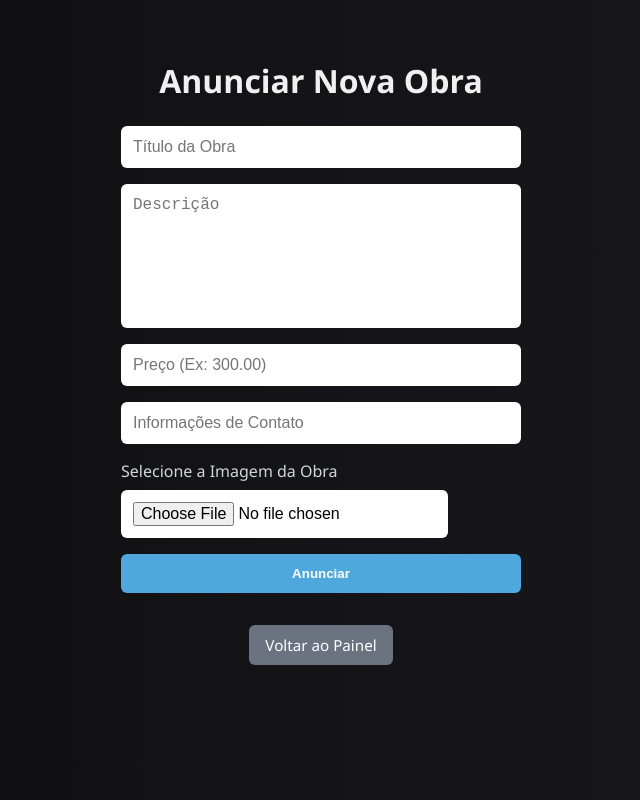
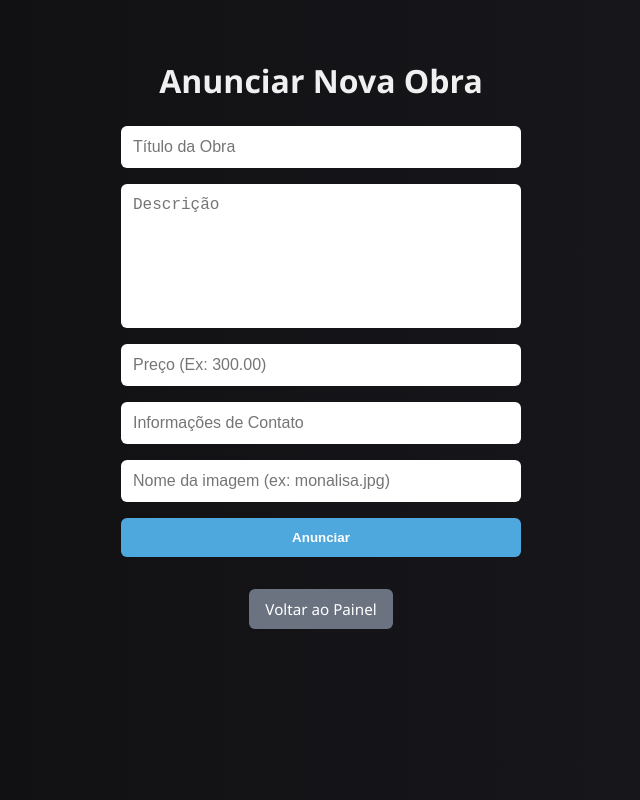
Before and after one commit to gabrielfrz/ArteLocal---FrontEnd, a React (Vite) app: page /create-product in a window 1280 px wide. Shown: the whole page, without its empty margins (319-959 px from the left). Built offline with nearby package versions, Linux system fonts and the light colour scheme.

Commit message:
Corigindo

```diff
--- a/src/pages/CreateProduct.jsx
+++ b/src/pages/CreateProduct.jsx
@@ -10,7 +10,7 @@ export default function CreateProduct() {
     description: '',
     price: '',
     contact: '',
-    imageFile: null,
+    image: ''
   });
 
   const handleChange = (e) => {
@@ -18,28 +18,18 @@ export default function CreateProduct() {
     setForm({ ...form, [name]: value });
   };
 
-  const handleImageChange = (e) => {
-    setForm({ ...form, imageFile: e.target.files[0] });
-  };
-
   const handleSubmit = async (e) => {
     e.preventDefault();
-
-    const formData = new FormData();
-    formData.append('title', form.title);
-    formData.append('description', form.description);
-    formData.append('price', form.price);
-    formData.append('contact', form.contact);
-    formData.append('image', form.imageFile);
 
     try {
       const token = localStorage.getItem('token');
       const res = await fetch('https://artelocal-backend.vercel.app/products', {
         method: 'POST',
         headers: {
+          'Content-Type': 'application/json',
           Authorization: `Bearer ${token}`,
         },
-        body: formData,
+        body: JSON.stringify(form),
       });
 
       const data = await res.json();
@@ -95,25 +85,14 @@ export default function CreateProduct() {
           required
         />
 
-        <div className="file-input-container">
-          <label htmlFor="imageUpload" className="file-input-label">
-            Selecione a Imagem da Obra
-          </label>
-          <input
-            type="file"
-            id="imageUpload"
-            accept="image/*"
-            onChange={handleImageChange}
-            required
-          />
-          {form.imageFile && (
-            <img
-              src={URL.createObjectURL(form.imageFile)}
-              alt="Pré-visualização"
-              className="image-preview"
-            />
-          )}
-        </div>
+        <input
+          type="text"
+          name="image"
+          placeholder="Nome da imagem (ex: monalisa.jpg)"
+          value={form.image}
+          onChange={handleChange}
+          required
+        />
 
         <button type="submit">Anunciar</button>
       </form>
--- a/src/pages/Products.jsx
+++ b/src/pages/Products.jsx
@@ -41,11 +41,15 @@ export default function Products() {
         <div className="products-grid">
           {products.map((product) => (
             <div key={product.id} className="product-card">
-              <img src={product.image} alt={product.title} className="product-image" />
+              {/* Se futuramente quiser exibir a imagem real via URL, use esse trecho abaixo */}
+              {/* <img src={`https://artelocal-backend.vercel.app/uploads/${product.image}`} alt={product.title} className="product-image" /> */}
+
+              {/* Como agora é só o nome da imagem como string, vamos exibir assim: */}
               <h3>{product.title}</h3>
               <p>{product.description}</p>
               <p><strong>Preço:</strong> R$ {product.price}</p>
               <p><strong>Contato:</strong> {product.contact}</p>
+              <p><strong>Imagem:</strong> {product.image}</p>
             </div>
           ))}
         </div>
```
